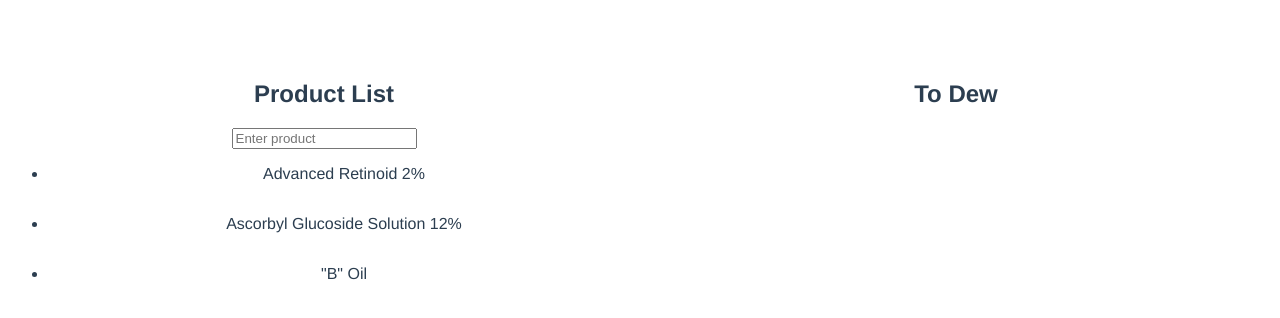
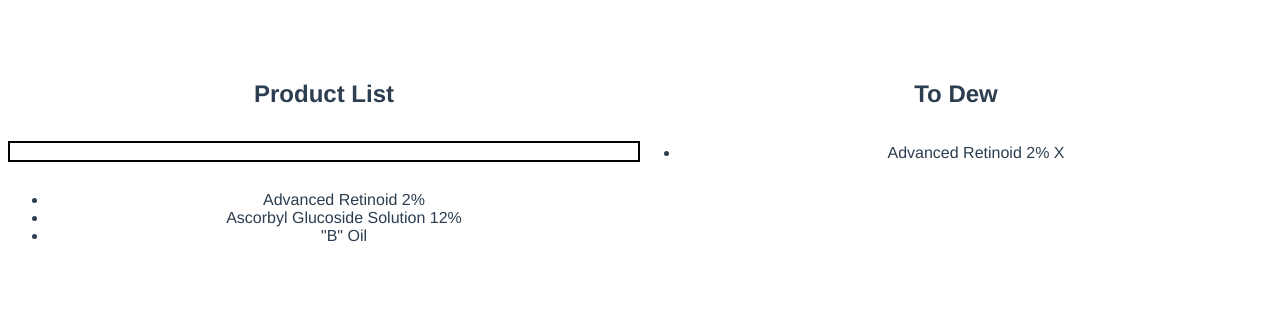
Before and after one commit to bruceian/todew_vuejs, a Vue app: page / in a window 1280 px wide. Both pictures are taken after a click on the item "Advanced Retinoid 2%". Shown: the top 318 px of the page. Built offline with nearby package versions, Linux system fonts and the light colour scheme.

Commit message:
add: new file containing basis for adding searched product to regimen array, wip: sorting methods for regimen

```diff
--- a/src/App.vue
+++ b/src/App.vue
@@ -1,16 +1,16 @@
 <template>
   <div id="app">
-    <List/>
+    <Dew/>
   </div>
 </template>
 
 <script>
-import List from './components/List.vue'
+import Dew from './components/Dew.vue'
 
 export default {
   name: 'app',
   components: {
-    List
+    Dew
   }
 }
 </script>
--- /dev/null
+++ b/src/components/Dew.vue
@@ -0,0 +1,127 @@
+<template lang="html">
+  <section class="row">
+    <div class="column">
+      <h1>Product List</h1>
+
+      <input type="text" v-model="search">
+
+      <ul>
+          <li v-for="(item, index) in filteredItems"
+          @click="addToSelected(item.id)"
+          :key="item.id"
+          >
+          {{ item.name }}
+        </li>
+      </ul>
+    </div>
+
+    <div class="column">
+      <h1>To Dew</h1>
+
+      <ul>
+        <li v-for="item in selectedItems">
+          {{ item.name }}
+          <span
+          @click="removeFromSelected(item.id)">X</span>
+        </li>
+      </ul>
+
+    </div>
+<!--
+    <button>Sort</button> -->
+
+  </section>
+</template>
+
+<script>
+export default {
+  props: {
+    id: Number,
+    name: String
+  },
+  data() {
+    return {
+      active: false,
+      search: '',
+      selectedItems: [],
+      items: [
+        {
+          id: 1,
+          name: 'Advanced Retinoid 2%',
+          type: 'retinoid'
+        },
+        {
+          id: 2,
+          name: 'Ascorbyl Glucoside Solution 12%',
+          type: 'water-based'
+        },
+        {
+          id: 3,
+          name: '"B" Oil',
+          type: 'hydrator'
+        }
+      ]
+    }
+  },
+  methods: {
+    addToSelected(id) {
+      let allItems = this.items;
+      let item = allItems.find(e => e.id === id);
+
+      // if item doesn't exist add to array
+      let found = this.selectedItems.some(e => e.id === id);
+      if (!found) {
+        this.selectedItems.push(item);
+      }
+    },
+    removeFromSelected(id) {
+      let allItems = this.items;
+      let item = allItems.find(e => e.id === id);
+      this.selectedItems.pop(item);
+    },
+    sortSelected() {
+
+    }
+  },
+  computed: {
+    filteredItems() {
+      return this.items.filter(item => {
+         return item.name.toLowerCase().indexOf(this.search.toLowerCase()) > -1
+      })
+    },
+  }
+}
+</script>
+
+<style lang="css" scoped>
+
+input, button {
+  border: 2px solid #000;
+  margin-bottom: 1em;
+  margin-top: 1em;
+}
+
+.hover {
+  background: rgb(244, 244, 244);
+  border-radius: 10px;
+}
+
+li {
+  cursor: pointer;
+}
+
+.row {
+  display: flex;
+  flex-direction: row;
+  flex-wrap: wrap;
+  width: 100%;
+}
+
+.column {
+  display: flex;
+  flex-direction: column;
+  flex-basis: 100%;
+  flex: 1;
+}
+
+</style>
```
